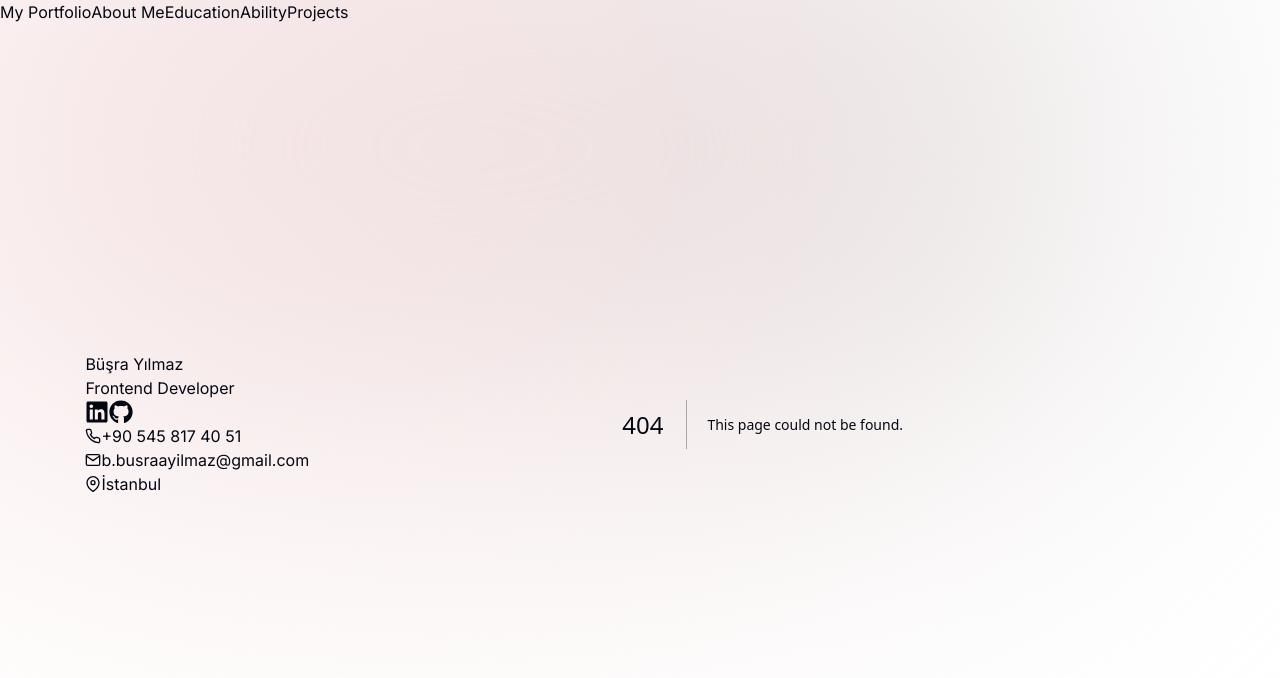
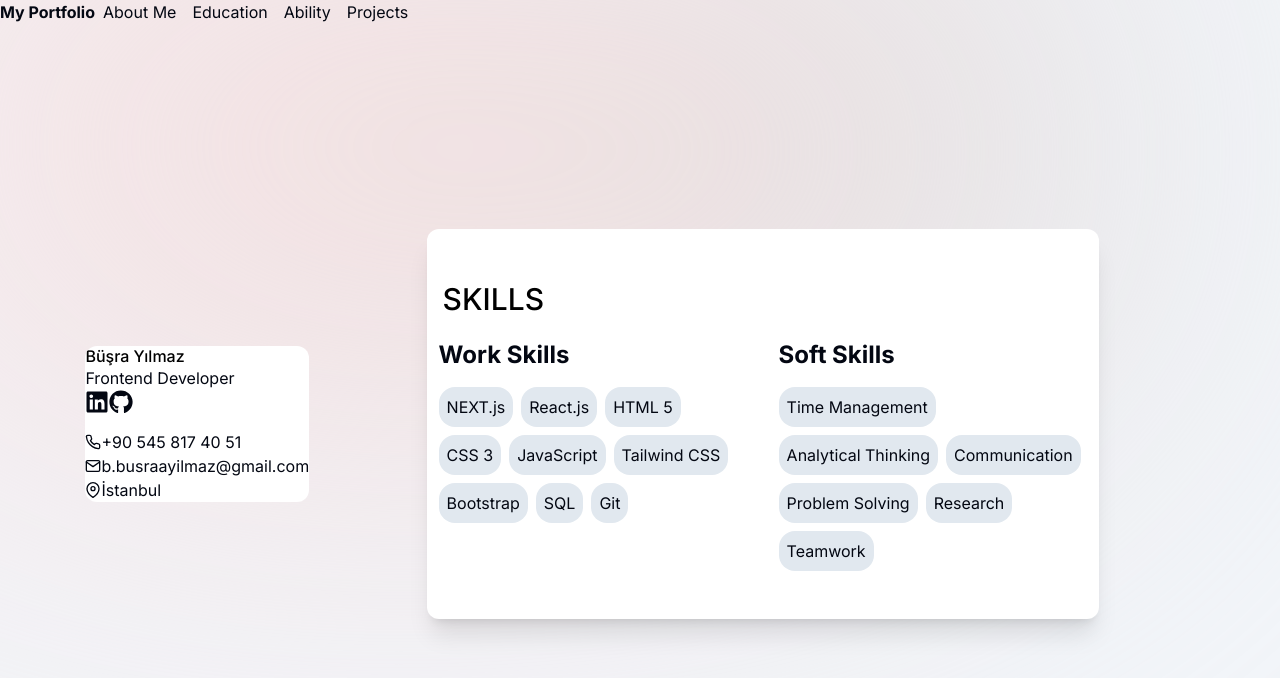
Before and after one commit to yilmaz-busra/my-portfolio, a Next.js app: page /ability in a window 1280 px wide. Before the commit this address had no page. Shown: the top 678 px of the page. Built offline with nearby package versions, Linux system fonts and the light colour scheme; grey boxes are pictures that could not be loaded.

Commit message:
created ability page

```diff
--- /dev/null
+++ b/src/app/ability/page.js
@@ -0,0 +1,52 @@
+import React from "react";
+
+function Ability() {
+  return (
+    <div className="container px-3 py-12 mx-auto bg-white rounded-xl shadow-xl overflow-hidden md:max-w-2xl">
+      <h1 className="p-1 text-3xl leading-tight font-medium text-black">
+        SKILLS
+      </h1>
+      <div className="grid grid-cols-1 md:grid-cols-2 gap-8 mt-4">
+        <div>
+          <h2 className="text-2xl font-bold mb-4">Work Skills</h2>
+          <div className="flex flex-wrap gap-2">
+            <div className="h-full p-2 rounded-2xl bg-[#E1E8EF]">NEXT.js</div>
+            <div className="h-full p-2 rounded-2xl bg-[#E1E8EF]">React.js</div>
+            <div className="h-full p-2 rounded-2xl bg-[#E1E8EF]">HTML 5</div>
+            <div className="h-full p-2 rounded-2xl bg-[#E1E8EF]">CSS 3</div>
+            <div className="h-full p-2 rounded-2xl bg-[#E1E8EF]">
+              JavaScript
+            </div>
+            <div className="h-full p-2 rounded-2xl bg-[#E1E8EF]">
+              Tailwind CSS
+            </div>
+            <div className="h-full p-2 rounded-2xl bg-[#E1E8EF]">Bootstrap</div>
+            <div className="h-full p-2 rounded-2xl bg-[#E1E8EF]">SQL</div>
+            <div className="h-full p-2 rounded-2xl bg-[#E1E8EF]">Git</div>
+          </div>
+        </div>
+        <div>
+          <h2 className="text-2xl font-bold mb-4">Soft Skills</h2>
+          <div className="flex flex-wrap gap-2">
+            <div className="h-full p-2 rounded-2xl bg-[#E1E8EF]">
+              Time Management
+            </div>
+            <div className="h-full p-2 rounded-2xl bg-[#E1E8EF]">
+              Analytical Thinking
+            </div>
+            <div className="h-full p-2 rounded-2xl bg-[#E1E8EF]">
+              Communication
+            </div>
+            <div className="h-full p-2 rounded-2xl bg-[#E1E8EF]">
+              Problem Solving
+            </div>
+            <div className="h-full p-2 rounded-2xl bg-[#E1E8EF]">Research</div>
+            <div className="h-full p-2 rounded-2xl bg-[#E1E8EF]">Teamwork</div>
+          </div>
+        </div>
+      </div>
+    </div>
+  );
+}
+
+export default Ability;
```
